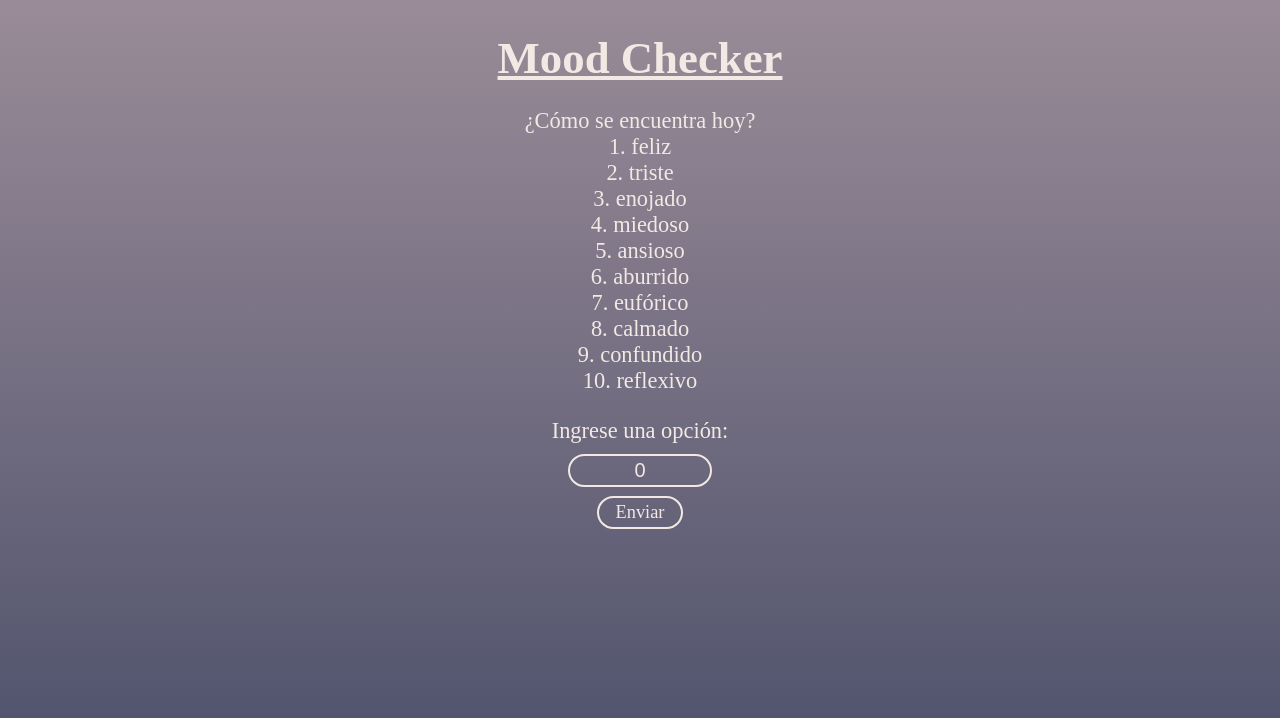
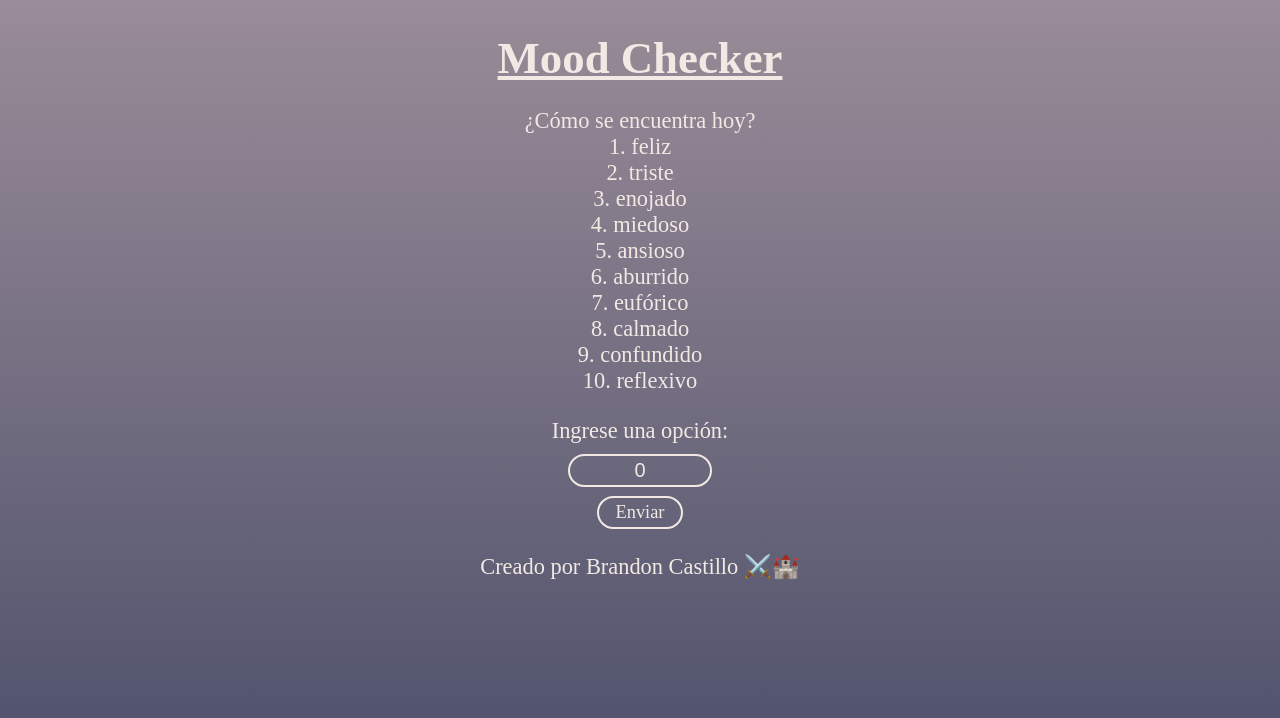
Before and after one commit to pibelanzallamas/yourmood, a React (Vite) app: page / in a window 1280 px wide. Shown: the top 718 px of the page. Built offline with nearby package versions, Linux system fonts and the light colour scheme; a web font is replaced by a local one.

Commit message:
ADD: Credits

```diff
--- a/src/App.jsx
+++ b/src/App.jsx
@@ -76,7 +76,9 @@ function App() {
           ></iframe> */}
         </div>
       )}
-
+      <footer>
+        <p>Creado por Brandon Castillo ⚔️🏰</p>
+      </footer>
     </div>
   );
 }
```
